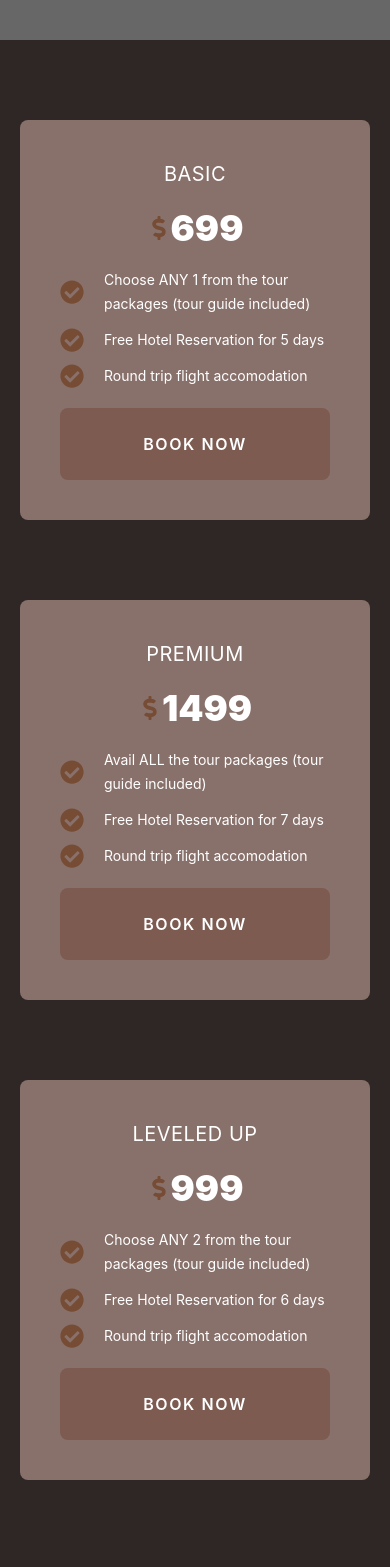
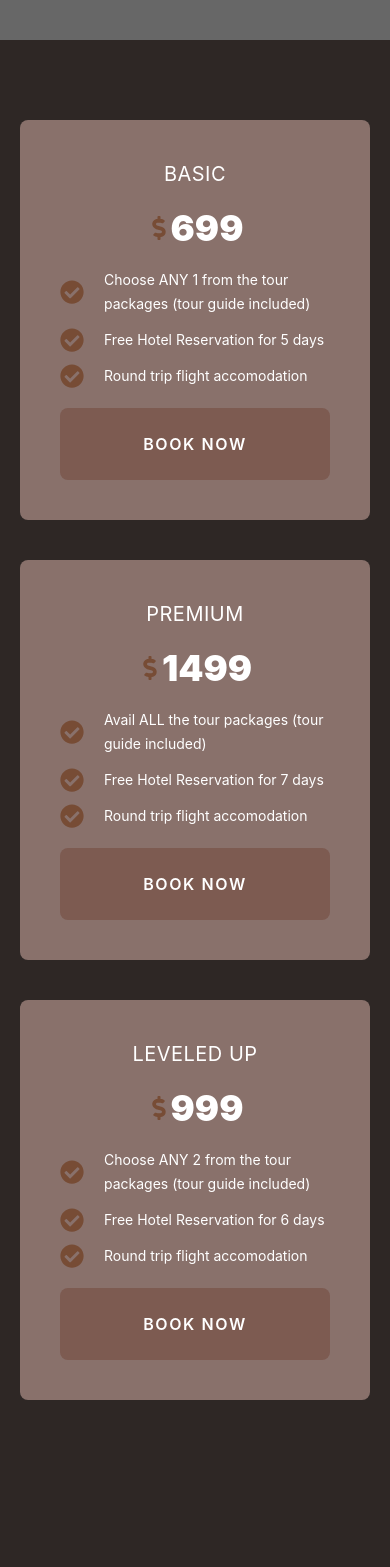
Before and after one commit to naveraraycia/explora, a React (Create React App) app: page /bohol in a window 390 px wide. Shown: the part 6361-7928 px from the top of the page. Built offline with nearby package versions, Linux system fonts and the light colour scheme; no server answers; the database is empty; grey boxes are pictures that could not be loaded.

Commit message:
Fixed card set responsiveness and flex box

```diff
--- a/src/components/AccordionFaq.jsx
+++ b/src/components/AccordionFaq.jsx
@@ -4,11 +4,11 @@ function AccordionFaq() {
   return (
     <div className="container mx-auto px-2 mb-32">
     <div className="max-w-2xl mx-auto m-8 overflow-hidden">
-      <AccordionTab tabIndex={1} question='How do we know if there are deals?' answer='Explora updates the purchasing sections every time there are deals.' />
+      <AccordionTab tabIndex={1} question='Can I extend my travel?' answer='Unfortunately, you cannot extend your travel since everything will be processed in fixed dates and prices.' />
 
-      <AccordionTab tabIndex={2} question='Is it possible to extend my trip?' answer='For now, it is not possible to extend your trips once the booking has been finalized and paid.' />
+      <AccordionTab tabIndex={2} question='Do you have a physical office?' answer='Our physical office is located at Ground Floor, Festival Mall, Alabang, Muntinlupa City. However, we are operating on a work-from-home setup at the moment. In case of any inquiries, you could reach us anytime through our email travel@explora.com.' />
 
-      <AccordionTab tabIndex={3} question='Can I pay through credit card?' answer='Paying through credit card is possible.' />
+      <AccordionTab tabIndex={3} question='Do you have any other way for your clients to book rather than online?' answer='Unfortunately, there is no other way to book but online. However, if you have any concerns with the online platform, you could reach out to us through our email travel@explora.com.' />
     </div>
     </div>
   )
--- a/src/components/shared/CardIcon.jsx
+++ b/src/components/shared/CardIcon.jsx
@@ -9,6 +9,7 @@ function CardIcon({children, bgColor, inherit}) {
     }}>{children}</div>
   )
 }
+
 
 CardIcon.defaultProps = {
   bgColor: 'sand',
--- a/src/components/shared/CommentSet.jsx
+++ b/src/components/shared/CommentSet.jsx
@@ -1,7 +1,5 @@
 import PropTypes from 'prop-types'
 import CardIcon from './CardIcon'
-
-
 
 function CommentSet({data}) {
 
@@ -19,7 +17,7 @@ fullDate = `${month}-${day}-${year}`
   return (
     <div className="container h-full mx-auto px-5 md:pl-10 py-20">
 
-          <CardIcon inherit={true} bgColor={data.location === 'Bohol' ? 'brown' : data.location === 'Palawan' ? 'dark blue' : data.location === 'Boracay' ? 'dark blue green' : 'sand'}>
+      <CardIcon inherit={true} bgColor={data.location === 'Bohol' ? 'brown' : data.location === 'Palawan' ? 'dark blue' : data.location === 'Boracay' ? 'dark blue green' : 'sand'}>
           <div className="flex flex-col space-y-5 font-sans justify-between" style={{
             height: 'inherit'
             }}>
@@ -36,7 +34,6 @@ fullDate = `${month}-${day}-${year}`
                 <p className="text-xs text-left capitalize">{fullDate}</p>
               </div>
             </div>
-
            </div>
         </CardIcon>
 
--- a/src/pages/Bohol.jsx
+++ b/src/pages/Bohol.jsx
@@ -11,6 +11,8 @@ import PurchaseHeader from "../components/shared/PurchaseHeader"
 import PricingCard from "../components/shared/PricingCard"
 import Footer from "../components/shared/Footer"
 import Slider from "react-slick";
+import "slick-carousel/slick/slick.css";
+import "slick-carousel/slick/slick-theme.css";
 import CommentSet from '../components/shared/CommentSet'
 import featureImg from '../assets/desktop/boholFeature.jpg'
 import package1 from '../assets/desktop/boholPackage1.jpg'
@@ -123,8 +125,6 @@ function Bohol() {
               <Package number='02' title='River Cruise' description='Experience a serene cruise on Loboc River as our tour guide shares the history of the island and comunity.' subDescription='Discover yet another cultural wonder of Bohol. This package include free lunch and snacks within the cruise ship.' tourImg={package2} />
 
               <Package number='03' title='Trip to Chocolate Hills with Tarsier' description='Discover the best of Bohol Province as you take a look at the majestic geological formations of the Chocolate Hills.' subDescription='Visit the remarkable geological formations known as the Chocolate Hills with a private guide and observe the little local Tarsier primates at a wildlife refuge. ' order='reverse' tourImg={package3} />
-
-
           </div>
 
 
@@ -154,20 +154,16 @@ function Bohol() {
           <PurchaseHeader bgImg={purchaseHeader} />
 
           <div className="relative px-5 py-20 md:px-20">
-
-
-              <div className="flex flex-col xl:block xl:columns-3 space-y-20 xl:space-y-0 xl:gap-12">
-              {/* <div className="flex space-y-10 flex-col md:flex-row items-center justify-around md:space-y-0 md:space-x-10"> */}
-
-                <div className="xl:hover:scale-110 hover:shadow-lg hover:cursor-pointer h-full w-full ">
+            <div className="flex flex-col space-y-10 xl:flex-row xl:space-x-10 xl:space-y-0">
+                <div className="xl:hover:scale-110 hover:shadow-lg hover:cursor-pointer flex flex-1 items-stretch">
                   <PricingCard color='brown' location='Bohol' promo='basic' price={699} deals={['Choose ANY 1 from the tour packages (tour guide included)', 'Free Hotel Reservation for 5 days', 'Round trip flight accomodation']} />
                 </div>
 
-                <div className="xl:hover:scale-110 hover:shadow-lg hover:cursor-pointer w-full h-full">
+                <div className="xl:hover:scale-110 hover:shadow-lg hover:cursor-pointer flex flex-1 items-stretch">
                   <PricingCard color='brown' location='Bohol' promo='premium' price={1499} deals={['Avail ALL the tour packages (tour guide included)', 'Free Hotel Reservation for 7 days', 'Round trip flight accomodation']} />
                 </div>
 
-                <div className="xl:hover:scale-110 hover:shadow-lg hover:cursor-pointer w-full h-full">
+                <div className="xl:hover:scale-110 hover:shadow-lg hover:cursor-pointer flex flex-1 items-stretch">
                   <PricingCard color='brown' location='Bohol' promo='leveled up' price={999} deals={['Choose ANY 2 from the tour packages (tour guide included)', 'Free Hotel Reservation for 6 days', 'Round trip flight accomodation']} />
                 </div>
               </div>
--- a/src/pages/EditProfile.jsx
+++ b/src/pages/EditProfile.jsx
@@ -159,7 +159,7 @@ function EditProfile() {
 
           <div className='flex flex-col space-y-3'>
             <label htmlFor="name" className='font-sans text-md font-bold text-gray'>Email</label>
-            <input type="email" className="rounded-lg bg-white p-4 text-gray text-md placeholder:text-md placeholder:text-lightGray placeholder:font-sans focus:outline-none" placeholder={email} value={email} onChange={onChange} id="email" />
+            <input type="email" className="rounded-lg bg-white p-4 text-gray text-md placeholder:text-md placeholder:text-lightGray placeholder:font-sans focus:outline-none" placeholder={email} value={email} onChange={onChange} id="email"  />
           </div>
 
           <p className="font-sans text-md font-semibold w-fit text-blueGreen hover:text-darkBlueGreen hover:cursor-pointer" onClick={()=> onSubmit()}>Save Changes</p>
--- a/src/pages/Explora.jsx
+++ b/src/pages/Explora.jsx
@@ -47,14 +47,12 @@ function Explora() {
     <Header headerBg={heroPic} btnColor='blue' btnRedirect='popular-destinations' smallTitle='discover' bigTitle='the Philippines' description={`We make it easy for you to find and book tours in the Philippines. We offer tours from Bohol to Boracay and Palawan. Book now!`} />
     <section id="why-explora" className="mt-10">
     <div className="container flex-col flex max-w-6xl mx-auto px-5 py-12 z-10 md:flex-row">
-      {/* left col */}
+
       <div className=" flex flex-col items-center mt-20 text-gray md:max-w-6xl md:mx-auto md:items-center md:text-center md:mt-0">
           <h2 className="text-2xl font-sans text-center font-normal tracking-widest uppercase md:text-left md:text-3xl">Why</h2>
           <h1 className='text-5xl text-center font-sans font-black text-blueGreen uppercase  md:text-left md:mt-0'>explora</h1>
           <p className="font-sans text-center tracking-wider leading-8 my-5 max-w-3xl md:text-center">Explora levels up your travel experience by helping you plan, book, and organize your itinerary to make the most out of your adventures.</p>
-
         </div>
-
     </div>
     </section>
 
--- a/src/pages/Palawan.jsx
+++ b/src/pages/Palawan.jsx
@@ -148,22 +148,17 @@ function Palawan() {
         <section id="purchase-section" className="mt-20">
           <PurchaseHeader bgImg={purchaseHeader} />
 
-          <div className="relative px-5 py-20 md:px-20" style={{
-
-          }}>
-
-
-              <div className="flex flex-col xl:block xl:columns-3 space-y-20 xl:space-y-0 xl:gap-12">
-
-                <div className="xl:hover:scale-110 hover:shadow-lg hover:cursor-pointer h-full w-full">
+          <div className="relative px-5 py-20 md:px-20">
+            <div className="flex flex-col space-y-10 xl:flex-row xl:space-x-10 xl:space-y-0">
+                <div className="xl:hover:scale-110 hover:shadow-lg hover:cursor-pointer flex flex-1 items-stretch">
                   <PricingCard color='blue' location='Palawan' promo='basic' price={999} deals={['Choose ANY 1 from the tour packages (tour guide included)', 'Free Hotel Reservation for 5 days', 'Round trip flight accomodation']} />
                 </div>
 
-                <div className="xl:hover:scale-110 hover:shadow-lg hover:cursor-pointer h-full w-full">
+                <div className="xl:hover:scale-110 hover:shadow-lg hover:cursor-pointer flex flex-1 items-stretch">
                   <PricingCard color='blue' location='Palawan' promo='premium' price={1999} deals={['Avail ALL the tour packages (tour guide included)', 'Free Hotel Reservation for 7 days', 'Round trip flight accomodation']} />
                 </div>
 
-                <div className="xl:hover:scale-110 hover:shadow-lg hover:cursor-pointer h-full w-full">
+                <div className="xl:hover:scale-110 hover:shadow-lg hover:cursor-pointer flex flex-1 items-stretch">
                   <PricingCard color='blue' location='Palawan' promo='leveled up' price={1299} deals={['Choose ANY 2 from the tour packages (tour guide included)', 'Free Hotel Reservation for 6 days', 'Round trip flight accomodation']} />
                 </div>
               </div>
```
Also changed, not shown: src/pages/Boracay.jsx (+7 -7 lines).
